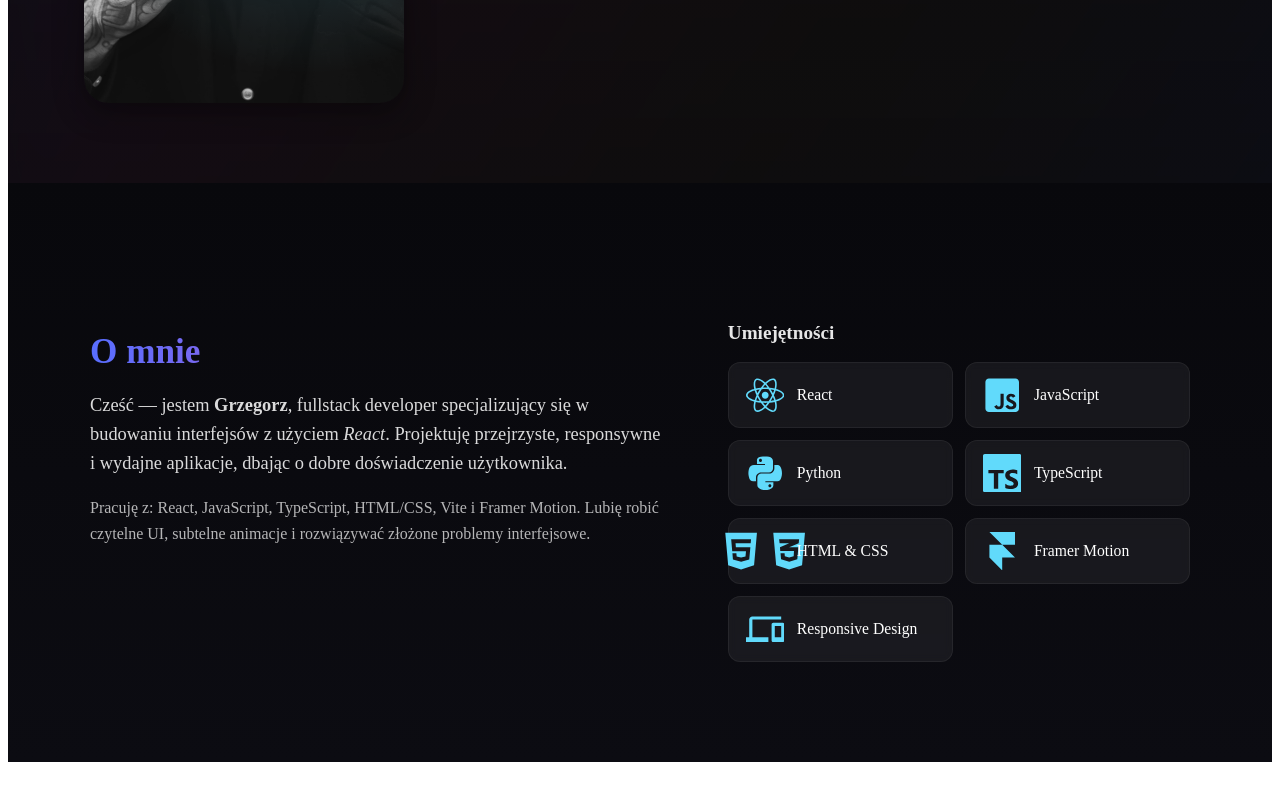
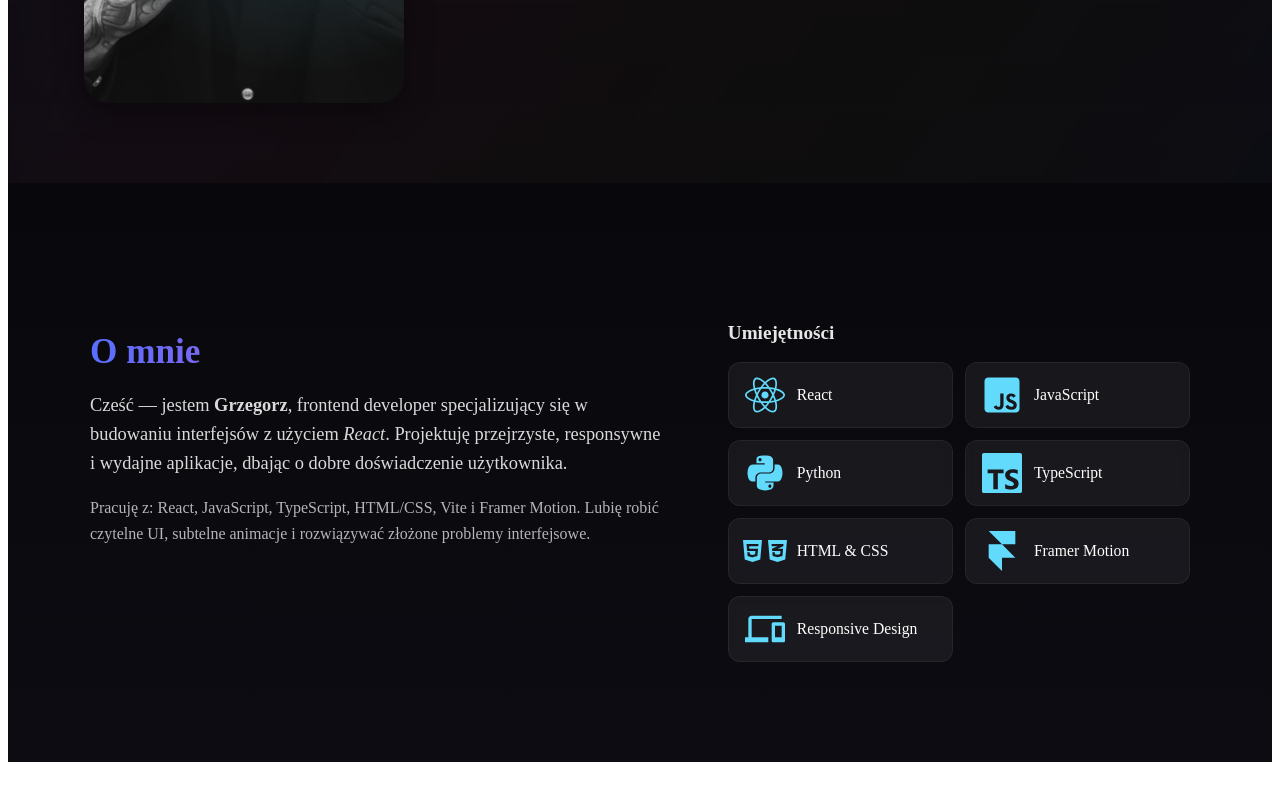
Before and after one commit to bezpanskipies/portfolio, a React (Vite) app: page / in a window 1280 px wide. Shown: the part 452-1252 px from the top of the page. Built offline with nearby package versions, Linux system fonts and the light colour scheme; the HTML template or start-up script is replaced by a standard one.

Commit message:
Poprawki kafelków html css

```diff
--- a/src/components/About.jsx
+++ b/src/components/About.jsx
@@ -44,7 +44,7 @@ export default function About() {
           </h2>
 
           <p className="about__lead">
-            Cześć — jestem <strong>Grzegorz</strong>, fullstack developer
+            Cześć — jestem <strong>Grzegorz</strong>, frontend developer
             specjalizujący się w budowaniu interfejsów z użyciem <em>React</em>.
             Projektuję przejrzyste, responsywne i wydajne aplikacje, dbając o
             dobre doświadczenie użytkownika.
--- a/src/components/about.css
+++ b/src/components/about.css
@@ -205,3 +205,90 @@
     grid-template-columns: 1fr;
   }
 }
+
+/* about.css (pełny lub dopisz poniższe fragmenty do istniejącego pliku) */
+
+/* --- (Twoje wcześniejsze reguły sekcji about/... powinny zostać bez zmian) --- */
+
+/* Zadbajmy, żeby hover działał na kontenerze ikon, a nie na pojedynczych svg */
+.skill:hover .skill__icon {
+  transform: scale(1.08);
+  /* zmiana koloru ikon na hover (opcjonalna) */
+  color: inherit;
+}
+
+/* Upewnij się, że transformacje mają środek jako punkt odniesienia */
+.skill__icon {
+  transform-origin: center center;
+}
+
+/* MULTI-ICONS: wersja dla HTML & CSS (dwie ikony obok siebie) */
+.multi-icons {
+  display: inline-flex;
+  align-items: center;
+  justify-content: center;
+  gap: 6px;
+  /* rozmiar kontenera z ikonami (dostosuj jeśli chcesz) */
+  width: 44px;
+  height: 44px;
+  line-height: 1;
+  transform-origin: center center;
+}
+
+/* Normalizacja svg wewnątrz multi-icons: używamy em, aby dziedziczyły rozmiar kontenera */
+.multi-icons svg {
+  width: 1.1em;
+  height: 1.1em;
+  display: inline-block;
+  vertical-align: middle;
+  line-height: 1;
+  /* usuń marginy, paddingi, itp. */
+  margin: 0;
+  padding: 0;
+  transform-origin: center center;
+}
+
+/* Jeśli chcesz, żeby obie ikony zmieniały kolor na hover kafelka: */
+.skill:hover .multi-icons svg {
+  color: #ffffff; /* lub inny kolor; można też użyć mix-blend-mode, filtrowania itp. */
+  filter: none;
+}
+
+/* Opcjonalna korekta wielkości ikon globalnie (jeśli nadal za duże/małe) */
+.skill__icon > svg,
+.skill__icon svg {
+  width: 40px;
+  height: 40px;
+  display: block;
+  vertical-align: middle;
+}
+
+/* Jeżeli wcześniej miałeś :hover transform na .skill__icon:keep it but przenieś tu aby działało jednorodnie */
+.skill__icon {
+  transition: transform 0.18s ease, color 0.22s ease;
+  display: inline-flex;
+  align-items: center;
+  justify-content: center;
+}
+
+/* Przywróć normalne zachowanie tekstu obok ikon (brak przesunięć) */
+.skill__name {
+  white-space: nowrap;
+}
+
+/* --- responsywne dopasowania (jeśli trzeba) --- */
+@media (max-width: 600px) {
+  .multi-icons {
+    width: 36px;
+    height: 36px;
+  }
+  .multi-icons svg {
+    width: 1em;
+    height: 1em;
+  }
+  .skill__icon > svg,
+  .skill__icon svg {
+    width: 32px;
+    height: 32px;
+  }
+}
```
